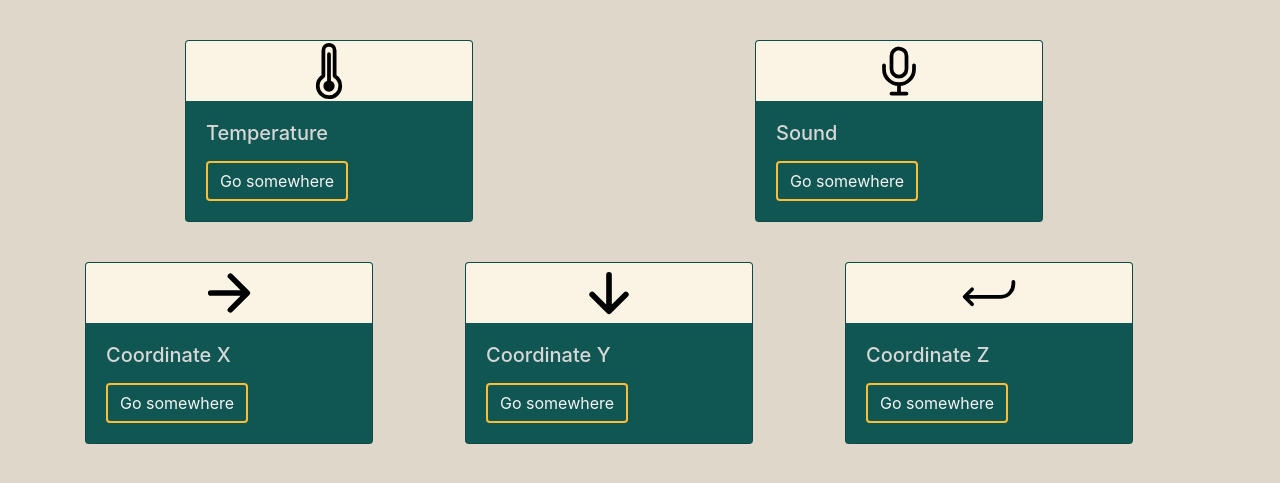
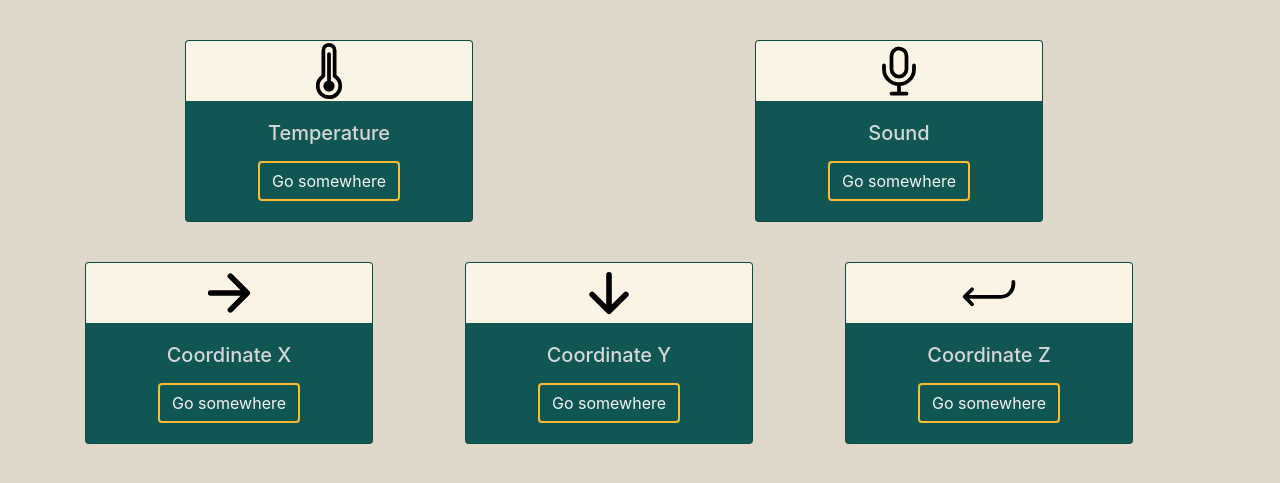
Before and after one commit to Sadeeed/CattleCare, a Django app: template mqtt/templates/index.html in a window 1280 px wide. Shown: the top 483 px of the page. Run offline with Django 4.2, Linux system fonts and the light colour scheme; the template is opened without the code that fills it, so the values that code supplies are empty; some libraries are stand-ins or nearby versions.

Commit message:
:lipstick: center card text

```diff
--- a/mqtt/templates/index.html
+++ b/mqtt/templates/index.html
@@ -27,7 +27,7 @@
   <div class="container">
     <div class="row">
       <div class="col">    <!--columns represent our cards-->
-        <div class="card one" style="width: 18rem;">
+        <div class="card one text-center" style="width: 18rem;">
             <img class="card-img-top iconSize" src="{% static 'images/thermometer-outline.svg' %}" alt="Card image cap">
             <div class="card-body">
               <h5 class="card-title">Temperature</h5>
@@ -37,7 +37,7 @@
           </div>
       </div>
       <div class="col">
-        <div class="card two" style="width: 18rem;">
+        <div class="card two text-center" style="width: 18rem;">
             <img class="card-img-top iconSize" src="{% static 'images/mic-outline.svg' %}" alt="Card image cap">
             <div class="card-body">
               <h5 class="card-title">Sound</h5>
@@ -51,7 +51,7 @@
     <!--2nd row-->
     <div class="row">
       <div class="col">
-        <div class="card three" style="width: 18rem;">
+        <div class="card three text-center" style="width: 18rem;">
             <img class="card-img-top iconSize" src="{% static 'images/arrow-forward-outline.svg' %}" alt="Card image cap">
             <div class="card-body">
               <h5 class="card-title">Coordinate X</h5>
@@ -61,7 +61,7 @@
           </div>
       </div>
       <div class="col">
-        <div class="card four" style="width: 18rem;">
+        <div class="card four text-center" style="width: 18rem;">
             <img class="card-img-top iconSize" src="{% static 'images/arrow-down-outline.svg' %}" alt="Card image cap">
             <div class="card-body">
               <h5 class="card-title">Coordinate Y</h5>
@@ -71,7 +71,7 @@
           </div>
       </div>
       <div class="col">
-        <div class="card five" style="width: 18rem;">
+        <div class="card five text-center" style="width: 18rem;">
             <img class="card-img-top iconSize" src="{% static 'images/return-down-back-outline.svg' %}" alt="Card image cap">
             <div class="card-body">
               <h5 class="card-title">Coordinate Z</h5>
```
